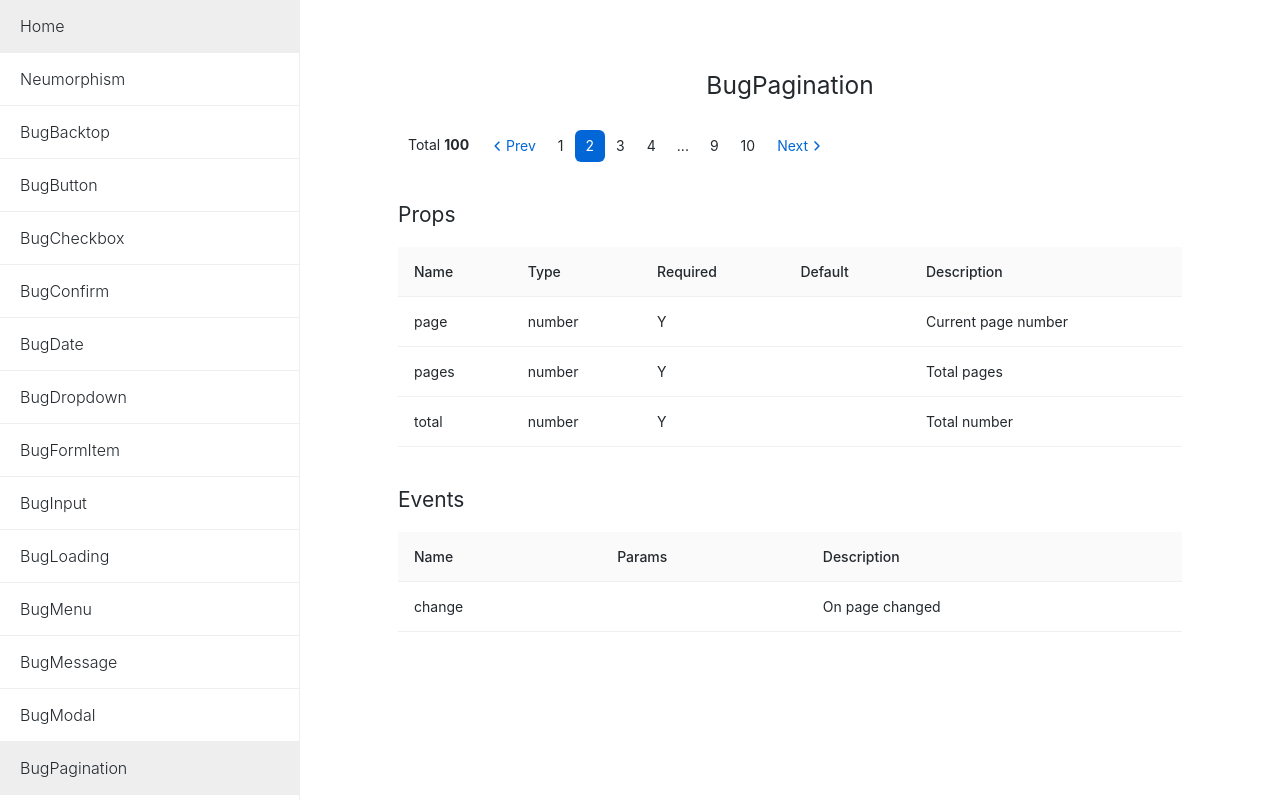
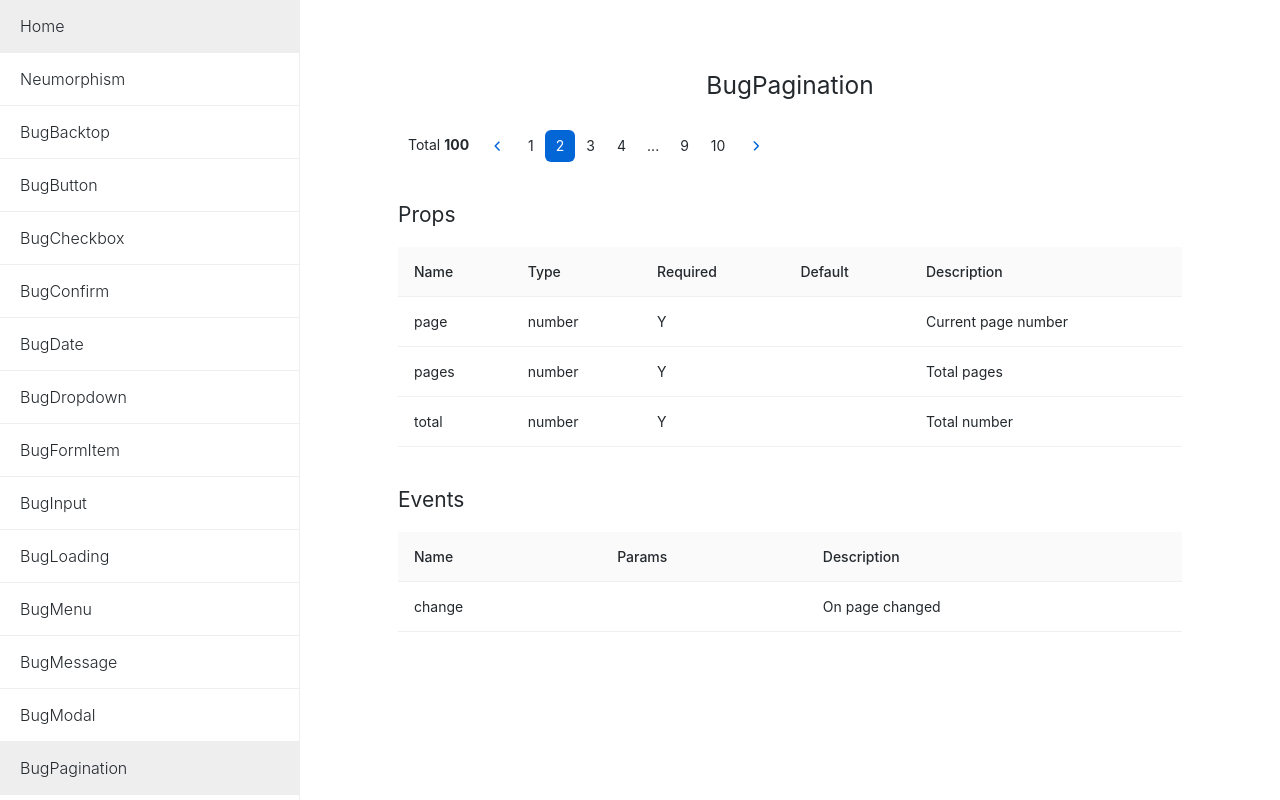
Before and after one commit to youginil/falco-vue, a Vue app: page / in a window 1280 px wide. Both pictures are taken after a click on the item "BugPagination". Built offline with nearby package versions, Linux system fonts and the light colour scheme.

Commit message:
update pagination

```diff
--- a/src/components/BugPagination.vue
+++ b/src/components/BugPagination.vue
@@ -7,7 +7,7 @@
       v-show="enablePrev"
       class="bug-pagination-prev"
       @click="onPageClick(page - 1)"
-      >Prev</span
+      ></span
     >
     <span
       v-for="(p, i) in leftPages"
@@ -36,7 +36,7 @@
       v-show="enableNext"
       class="bug-pagination-next"
       @click="onPageClick(page + 1)"
-      >Next</span
+      ></span
     >
   </div>
 </template>
```
Also changed, not shown: 6 other files (tests, documents, lock files or other folders).
